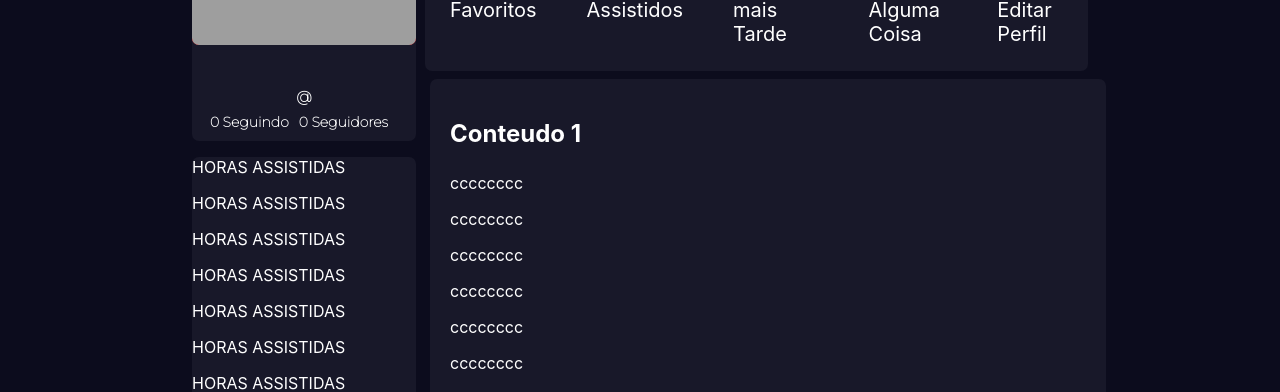
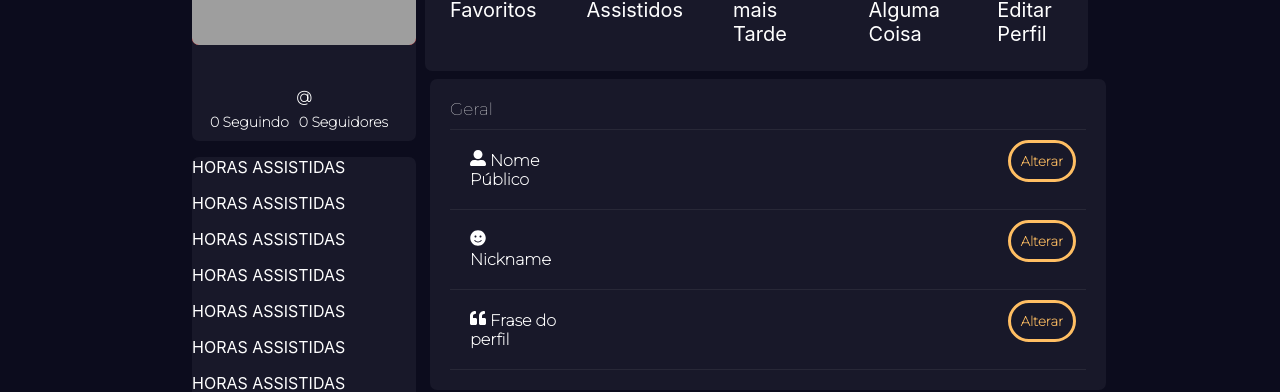
Before and after one commit to LukeRekt/site-animes-react, a React (Create React App) app: page /perfil in a window 1280 px wide. Shown: the part 414-806 px from the top of the page. Built offline with nearby package versions, Linux system fonts and the light colour scheme; no server answers; grey boxes are pictures that could not be loaded.

Commit message:
Aba Geral no perfil

```diff
--- a/src/components/pages/PagePerfil.js
+++ b/src/components/pages/PagePerfil.js
@@ -1,14 +1,14 @@
 import styles from './PagePerfil.module.css'
 import { useContext } from "react"
 import { UserContext } from '../../UserContext'
-import { FaHeart, FaClock, FaEye, FaAccessibleIcon } from 'react-icons/fa';
+import { FaHeart, FaClock, FaEye, FaAccessibleIcon, FaUserAlt, FaSmile, FaQuoteLeft } from 'react-icons/fa';
 import { RiEqualizerLine } from "react-icons/ri";
 import { useState } from "react";
 
 function PagePefil() {
     const { user } = useContext(UserContext)
     const { avatar } = useContext(UserContext)
-    const [toggleState, setToggleState] = useState(1);
+    const [toggleState, setToggleState] = useState(5);
 
     const toggleTab = (index) => {
         setToggleState(index);
@@ -109,18 +109,21 @@ function PagePefil() {
                     <p>bbbbbb</p>
                 </div>
                 <div className={toggleState === 5 ? `${styles.content}  ${styles.active_content}` : `${styles.content}`}>
-                    <h2>Conteudo 5</h2>
-                    <p>bbbbbb</p>
-                    <p>bbbbbb</p>
-                    <p>bbbbbb</p>
-                    <p>bbbbbb</p>
-                    <p>bbbbbb</p>
-                    <p>bbbbbb</p>
-                    <p>bbbbbb</p>
-                    <p>bbbbbb</p>
-                    <p>bbbbbb</p>
-                    <p>bbbbbb</p>
-                    <p>bbbbbb</p>
+                    <div className={styles.EditGeral}>
+                        <h2>Geral</h2>
+                        <div className={styles.perfilInfos}>
+                            <p><FaUserAlt/> Nome Público</p>
+                            <button>Alterar</button>
+                        </div>
+                        <div className={styles.perfilInfos}>
+                            <p><FaSmile/> Nickname</p>
+                            <button>Alterar</button>
+                        </div>
+                        <div className={styles.perfilInfos}>
+                            <p><FaQuoteLeft/> Frase do perfil</p>
+                            <button>Alterar</button>
+                        </div>
+                    </div>
                 </div>
             </div>
         </div>
--- a/src/components/pages/PagePerfil.module.css
+++ b/src/components/pages/PagePerfil.module.css
@@ -130,3 +130,37 @@
   .active_content {
     display: block;
   }
+  .EditGeral h2{
+    margin: 0;
+    padding: 0;
+    font-size: 17px;
+    border-bottom: 1px solid rgba(128, 128, 128, 0.151);
+    font-family: 'Montserrat', sans-serif;
+    font-weight: 500;
+    padding-bottom: 10px;
+  }
+  .perfilInfos{
+    border-bottom: 1px solid rgba(128, 128, 128, 0.151);
+    display: flex;
+    justify-content: space-between;
+
+  }
+  .perfilInfos p{
+    width: 14%;
+    margin: 10px;
+    padding: 10px;
+    font-weight: 700;
+    font-family: 'Montserrat', sans-serif;
+  }
+  .perfilInfos button{
+    height: 9%;
+    background-color: #181829;
+    border-radius: 50px;
+    margin: 10px;
+    padding: 10px;
+    border: 3px solid #ffbe63;
+    font-family: 'Montserrat', sans-serif;
+    font-weight: 900;
+    color: #ffbe63;
+    cursor: pointer;
+  }
```
